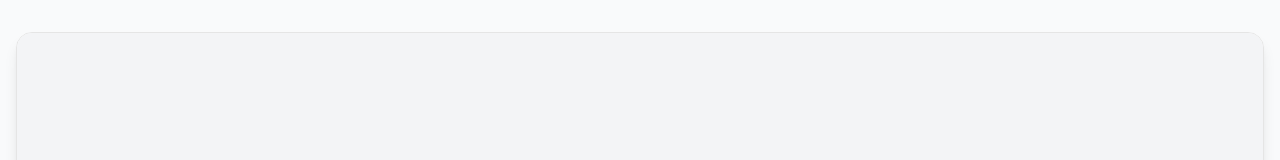
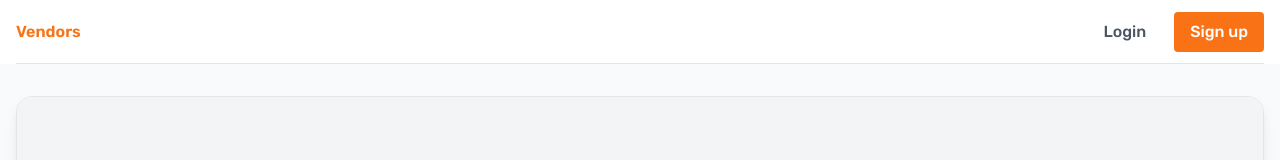
Before and after one commit to Krontiva-HQ/delika-product-website, a Next.js app: page /groceries/1 in a window 1280 px wide. Shown: the top 160 px of the page. Built offline with nearby package versions, Linux system fonts and the light colour scheme; no server answers.

Commit message:
Add AuthNav Component to Grocery Details Page
- Integrated the AuthNav component to improve user authentication options.
- Added placeholder handlers for login, signup, and logout functionalities.
- Enhanced navigation experience by allowing users to switch views and access home easily.

```diff
--- a/app/groceries/[id]/page.tsx
+++ b/app/groceries/[id]/page.tsx
@@ -16,6 +16,7 @@ import { FloatingCart } from "@/components/floating-cart";
 import { CartModal } from "@/components/cart-modal";
 import { LoginModal } from "@/components/login-modal";
 import { SignupModal } from "@/components/signup-modal";
+import { AuthNav } from "@/components/auth-nav";
 
 interface InventoryItem {
   id: string;
@@ -246,8 +247,25 @@ export default function GroceryDetailsPage() {
     }
   }, []);
 
+  // Placeholder handlers and userData for AuthNav
+  const userData = user;
+  const handleViewChange = () => {};
+  const handleLoginClick = () => setIsLoginModalOpen(true);
+  const handleSignupClick = () => setIsSignupModalOpen(true);
+  const handleLogout = () => setUser(null);
+  const handleHomeClick = () => window.location.href = "/restaurants";
+
   return (
     <div className="min-h-screen bg-gray-50 pb-24">
+      <AuthNav
+        userData={userData}
+        onViewChange={handleViewChange}
+        currentView={"stores"}
+        onLoginClick={handleLoginClick}
+        onSignupClick={handleSignupClick}
+        onLogout={handleLogout}
+        onHomeClick={handleHomeClick}
+      />
       <div className="container mx-auto px-4 py-8">
         {/* Header section styled like branch-page */}
         <div className="mb-8">
```
